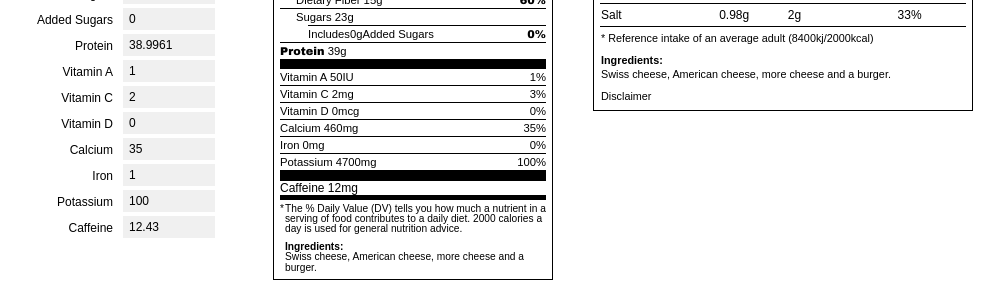
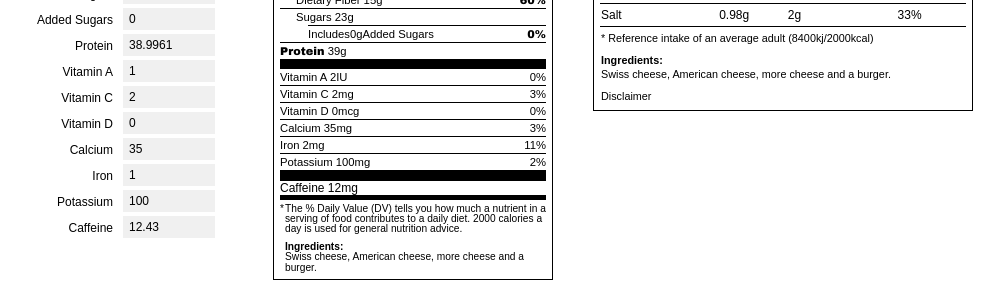
Before and after one commit to nutritionix/vue-nutrition-label, a Vue app: page / in a window 1280 px wide. Shown: the part 332-613 px from the top of the page, without its empty margins (157-1161 px from the left). Built offline with nearby package versions, Linux system fonts and the light colour scheme.

Commit message:
Fixed vitamins and minerals computations. Closed #5

```diff
--- a/src/NutritionLabel.vue
+++ b/src/NutritionLabel.vue
@@ -527,7 +527,6 @@ export default {
             return this.roundCholesterol(this.multiplier(value));
 
           case 'potassium':
-            value = value / 100 * this.rdi[nutrient];
             return this.roundPotassium(this.multiplier(value));
 
           case 'caffeine':
@@ -539,7 +538,6 @@ export default {
           case 'vitaminD':
           case 'calcium':
           case 'iron':
-            value = value / 100 * this.rdi[nutrient];
             return this.roundVitaminsMinerals(this.multiplier(value));
 
           // Essentials
```
